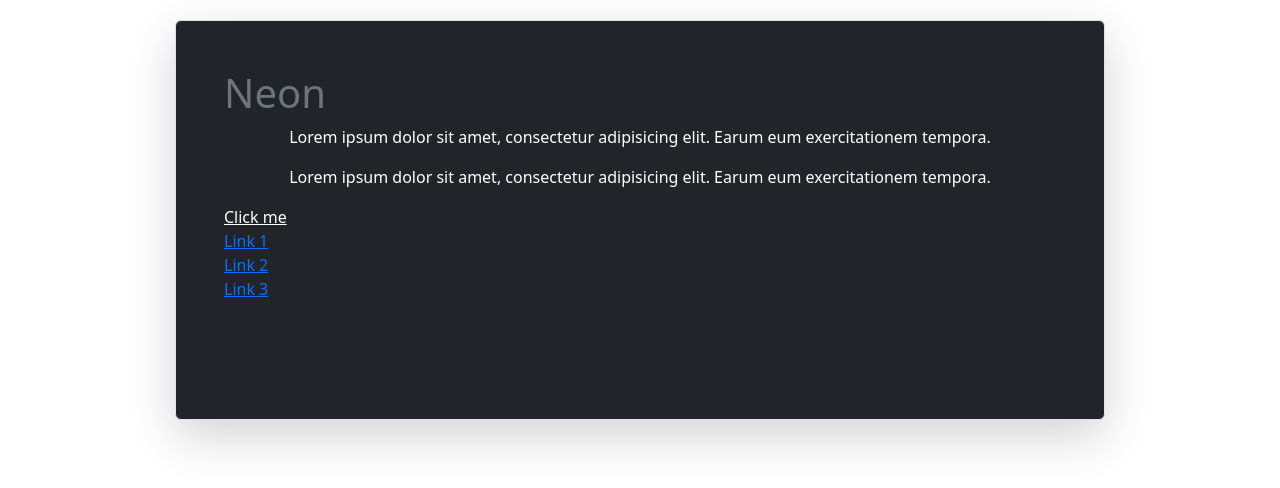
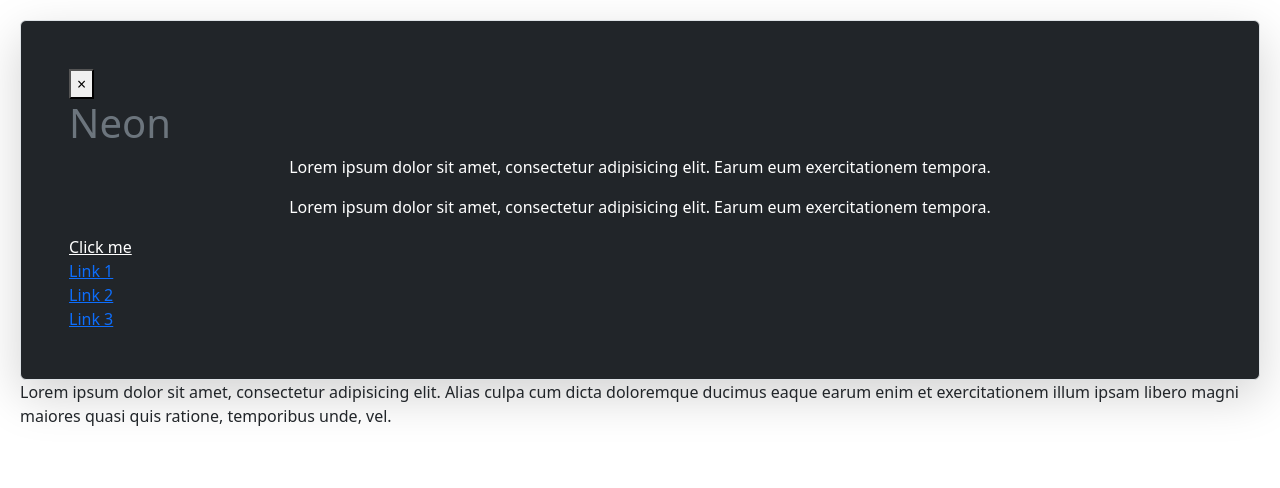
Before and after one commit to keyvanforwork/bootstrap-tutorial, a plain HTML site: page index.html in a window 1280 px wide. Drawn offline with Linux system fonts and the light colour scheme.

Commit message:
utility_2 bootstrap

```diff
--- a/index.html
+++ b/index.html
@@ -7,16 +7,19 @@
     <link rel="stylesheet" href="style.css">
 </head>
 <body>
-    <div class="p-5 mx-auto border shadow-lg  w-75 h-50 bg-dark  text-white rounded-2" >
+    <div class="p-5 mx-auto border shadow-lg  bg-dark  text-white rounded-2" >
+        <button type="button" class="close d-flex justify-content-end" >
+            <span>&times;</span>
+        </button>
         <h1 class="text-secondary">Neon</h1>
-        <p class="user-select-all text-center">Lorem ipsum dolor sit amet, consectetur adipisicing elit. Earum eum exercitationem tempora.</p>
+        <p class="user-select-all text-center font-italic">Lorem ipsum dolor sit amet, consectetur adipisicing elit. Earum eum exercitationem tempora.</p>
         <p class="user-select-none text-center  ">Lorem ipsum dolor sit amet, consectetur adipisicing elit. Earum eum exercitationem tempora.</p>
         <a class="text-white" href="https://github.com/keyvanforwork/bootstrap-tutorial" target="_blank" >Click me</a>
         <a class="d-block" href="">Link 1</a>
         <a class="d-block" href="">Link 2</a>
         <a class="d-block" href="">Link 3</a>
     </div>
-
+    <p class="text-weight-bolder">Lorem ipsum dolor sit amet, consectetur adipisicing elit. Alias culpa cum dicta doloremque ducimus eaque earum enim et exercitationem illum ipsam libero magni maiores quasi quis ratione, temporibus unde, vel.</p>
     <script src="code.jquery.com_jquery-3.7.1.slim.min.js"></script>
     <script src="bootstrap.bundle.min.js"></script>
 </body>
```
